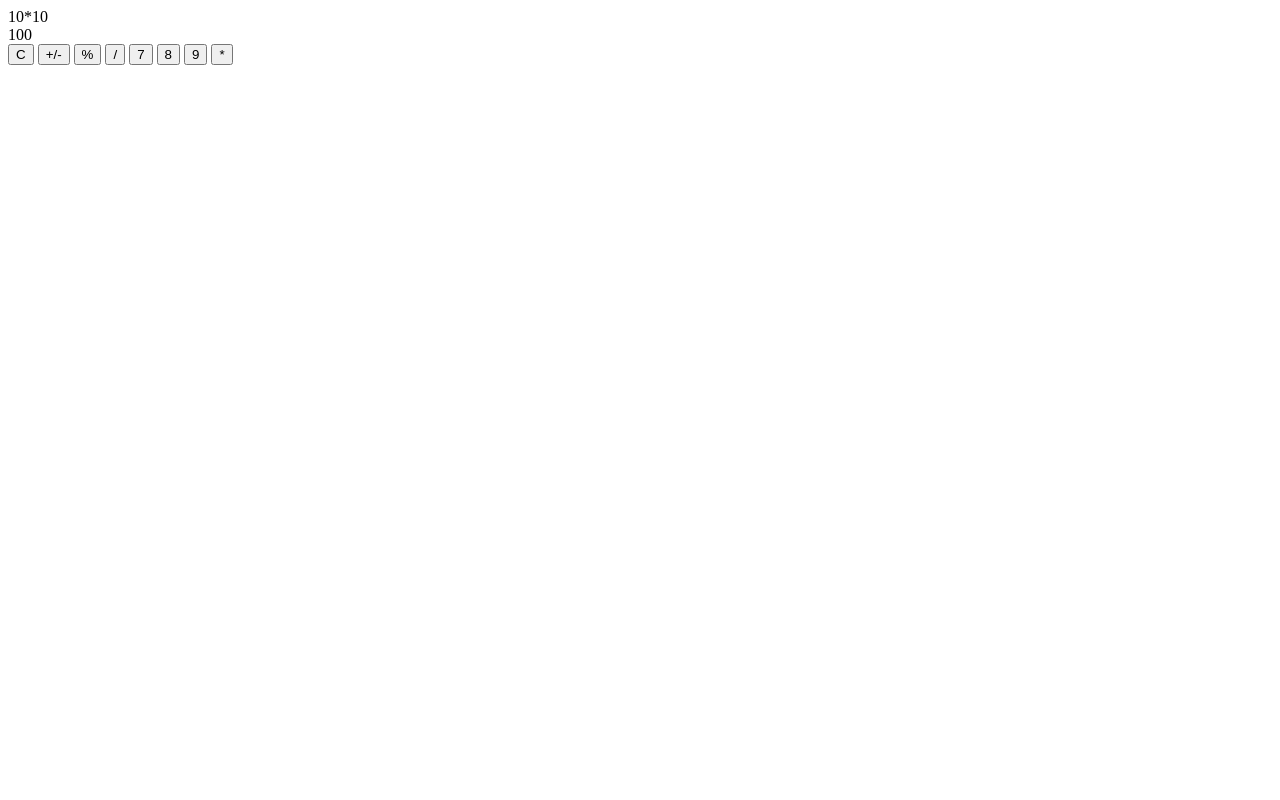
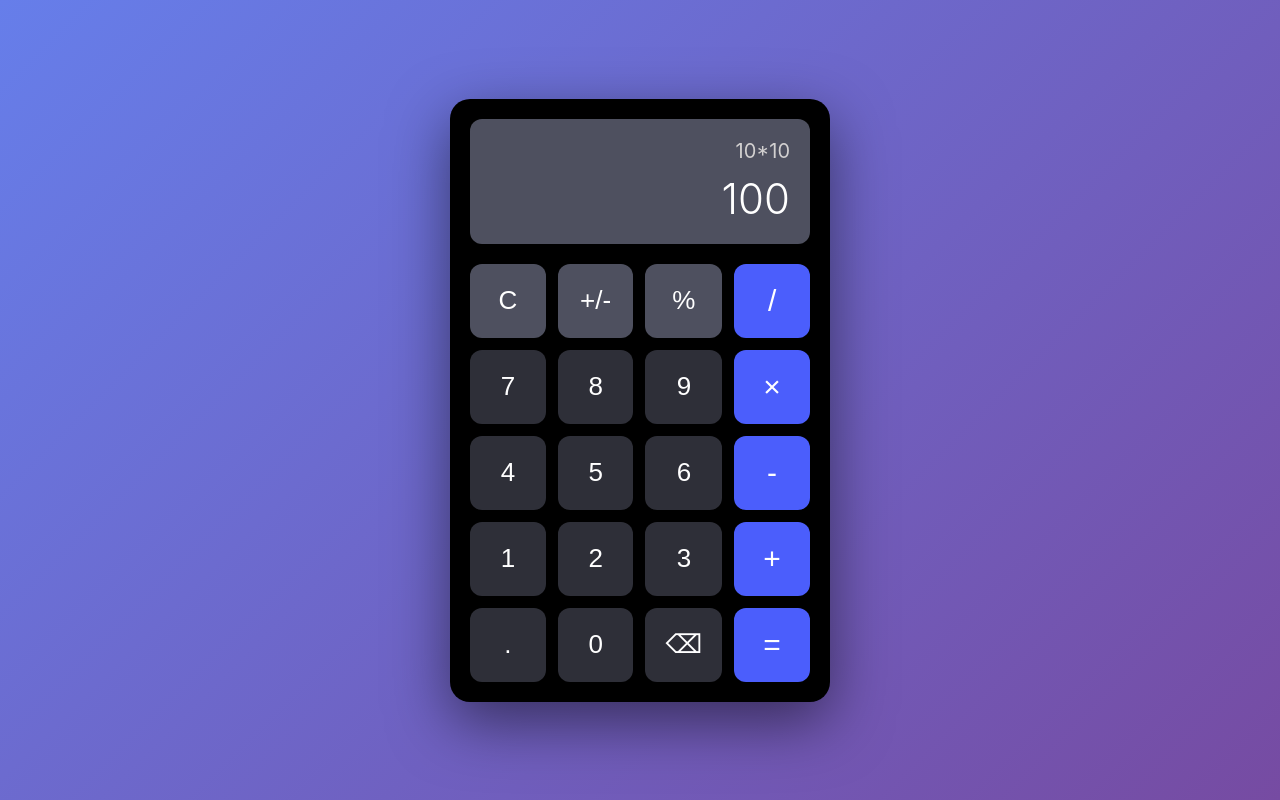
Before and after one commit to Jawad-Nassiri/js-projects, a plain HTML site: page calculator/index.html in a window 1280 px wide. Drawn offline with Linux system fonts and the light colour scheme.

Commit message:
add html structure and css styles

```diff
--- a/calculator/index.html
+++ b/calculator/index.html
@@ -7,11 +7,12 @@
     <link rel="stylesheet" href="style.css" />
   </head>
   <body>
+    <div class="calculator">
       <section class="output">
         <div class="expression">10*10</div>
         <div class="result">100</div>
       </section>
-    <section>
+      <section class="buttons">
         <button class="btn light" data-action="clear" data-value="C">C</button>
         <button class="btn light" data-action="negate" data-value="C">+/-</button>
         <button class="btn light" data-action="mod" data-value="%">%</button>
@@ -19,8 +20,29 @@
         <button class="btn dark" data-action="number" data-value="7">7</button>
         <button class="btn dark" data-action="number" data-value="8">8</button>
         <button class="btn dark" data-action="number" data-value="9">9</button>
-      <button class="btn blue" data-action="multiplication" data-value="*">*</button>
+        <button class="btn blue" data-action="multiplication" data-value="*">
+          &times;
+        </button>
+        <button class="btn dark" data-action="number" data-value="4">4</button>
+        <button class="btn dark" data-action="number" data-value="5">5</button>
+        <button class="btn dark" data-action="number" data-value="6">6</button>
+        <button class="btn blue" data-action="subtraction" data-value="-">
+          -
+        </button>
+        <button class="btn dark" data-action="number" data-value="1">1</button>
+        <button class="btn dark" data-action="number" data-value="2">2</button>
+        <button class="btn dark" data-action="number" data-value="3">3</button>
+        <button class="btn blue" data-action="addition" data-value="+">
+          +
+        </button>
+        <button class="btn dark" data-action="decimal" data-value=".">.</button>
+        <button class="btn dark" data-action="number" data-value="0">0</button>
+        <button class="btn dark" data-action="backspace">&#9003;</button>
+        <button class="btn blue" data-action="submit" data-value="=">
+          =
+        </button>
       </section>
+    </div>
     <script src="app.js"></script>
   </body>
 </html>
--- a/calculator/style.css
+++ b/calculator/style.css
@@ -0,0 +1,106 @@
+* {
+  margin: 0;
+  padding: 0;
+  box-sizing: border-box;
+}
+
+body {
+  font-family:
+    -apple-system, BlinkMacSystemFont, "Segoe UI", Roboto, Oxygen, Ubuntu,
+    Cantarell, sans-serif;
+  display: flex;
+  justify-content: center;
+  align-items: center;
+  min-height: 100vh;
+  background: linear-gradient(135deg, #667eea 0%, #764ba2 100%);
+}
+
+.calculator {
+  background: #000;
+  border-radius: 20px;
+  padding: 20px;
+  box-shadow: 0 20px 60px rgba(0, 0, 0, 0.5);
+  width: 380px;
+}
+
+.output {
+  background: #4e505f;
+   border-radius: 12px;
+  padding: 20px;
+  margin-bottom: 20px;
+  text-align: right;
+  min-height: 100px;
+  display: flex;
+  flex-direction: column;
+  justify-content: space-between;
+}
+
+.expression {
+  color: #d2d0d0;
+  font-size: 20px;
+  margin-bottom: 10px;
+  min-height: 24px;
+}
+
+.result {
+  color: #fff;
+  font-size: 42px;
+  font-weight: 300;
+  overflow: hidden;
+  text-overflow: ellipsis;
+}
+
+.buttons {
+  display: grid;
+  grid-template-columns: repeat(4, 1fr);
+  gap: 12px;
+}
+
+.btn {
+  border: none;
+  border-radius: 12px;
+  font-size: 26px;
+  padding: 20px;
+  cursor: pointer;
+  transition: all 0.2s ease;
+  outline: none;
+  color: #fff;
+}
+
+.btn:hover {
+  transform: translateY(-2px);
+  box-shadow: 0 5px 15px rgba(0, 0, 0, 0.3);
+}
+
+.btn:active {
+  transform: translateY(0);
+}
+
+.btn.dark,
+.btn.dark:focus {
+  background: #2e2f38;
+}
+
+.btn.dark:hover {
+  background: #32333c;
+}
+
+.btn.light,
+.btn.light:focus {
+  background: #4e505f;
+}
+
+.btn.light:hover {
+  background: #606272;
+}
+
+.btn.blue,
+.btn.blue:focus {
+  background: #4b5efc;
+  color: #fff;
+  font-size: 30px;
+}
+
+.btn.blue:hover {
+  background: #3143df;
+}
```
Lines whose indentation alone changed are shown as unchanged.
